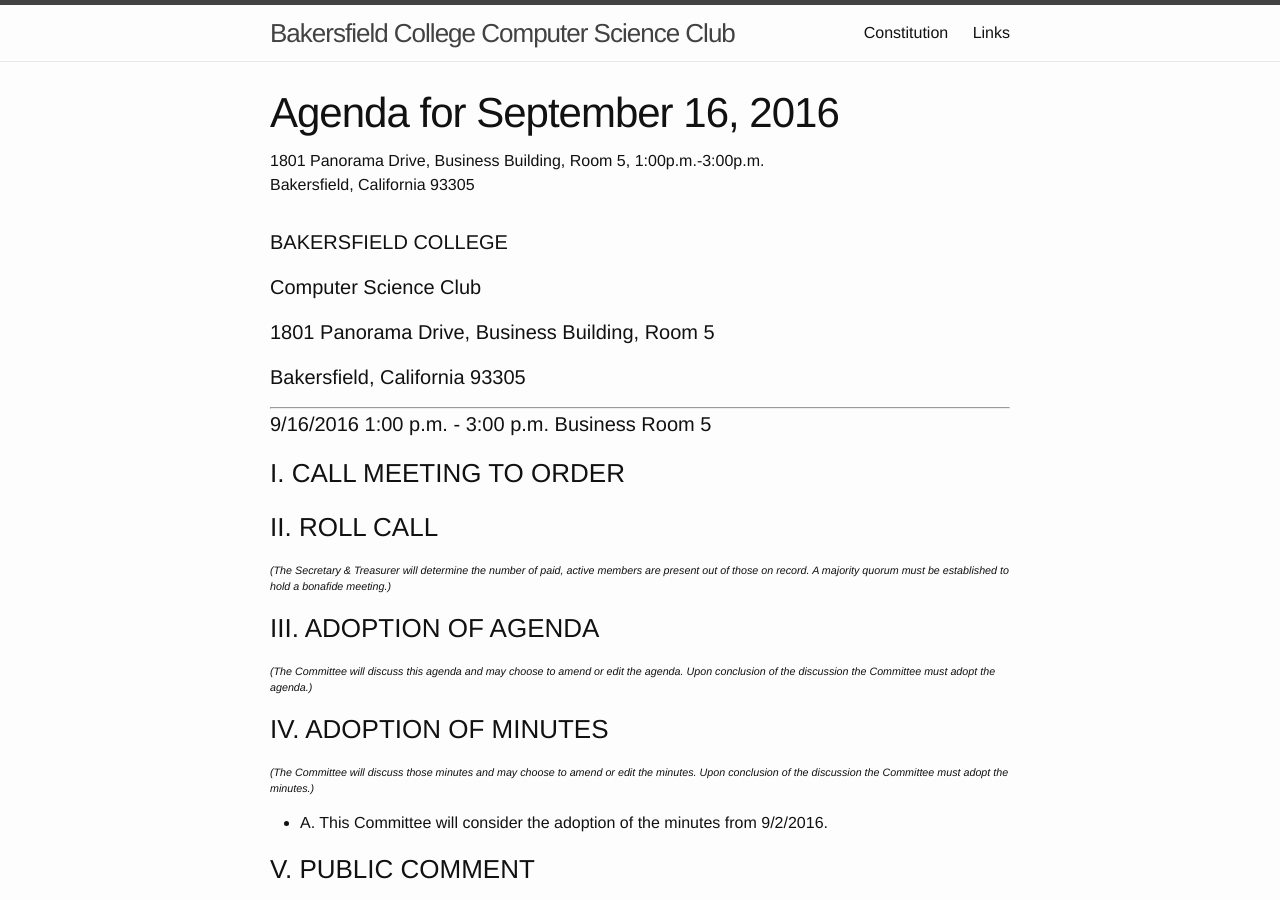
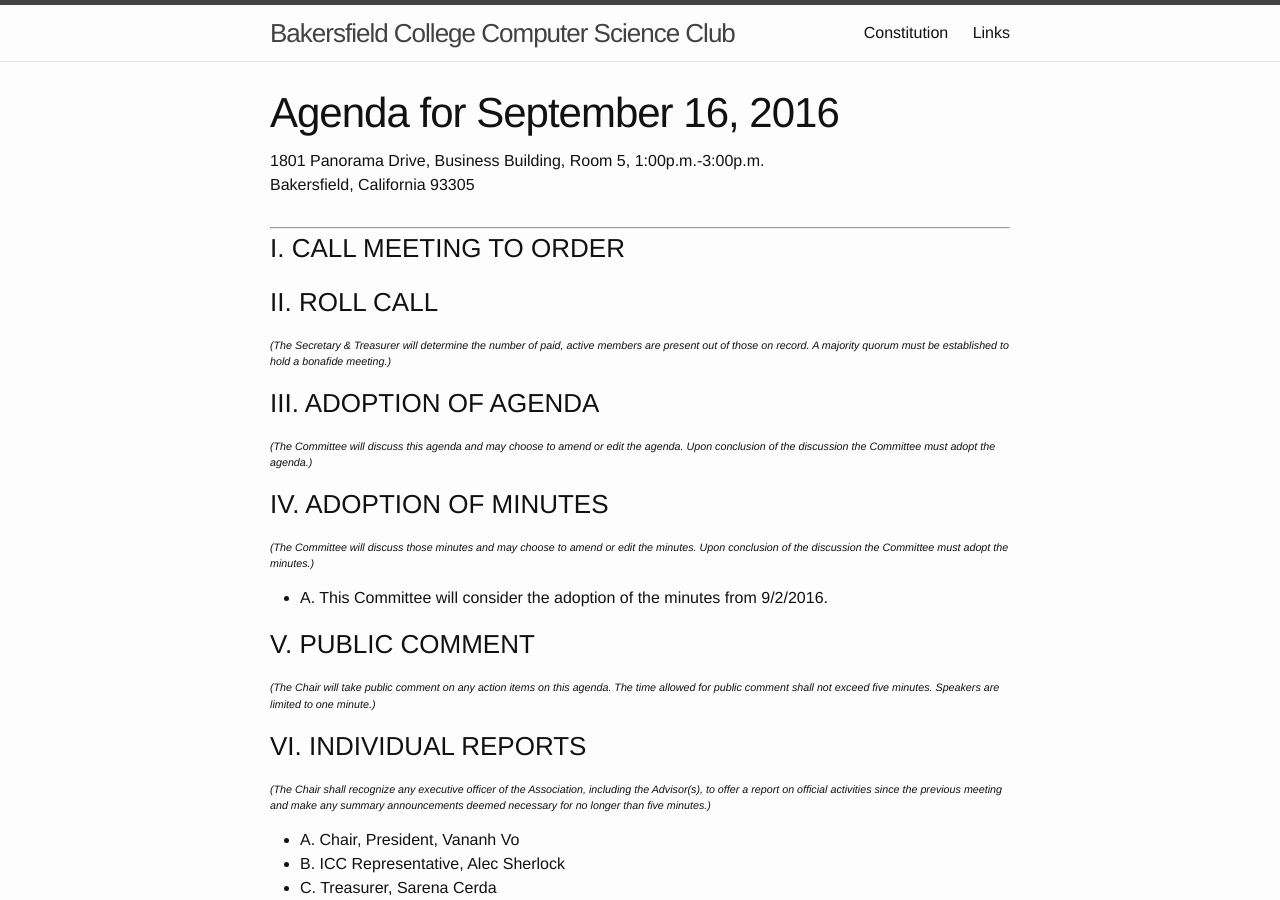
Before and after one commit to AICSC/aicsc.github.io, a Jekyll site: the page built from _posts/agenda/2016-09-16-agenda.markdown, in a window 1280 px wide and 900 px high. Built offline with Jekyll 4.4.1, drawn with Linux system fonts in a browser that asks for light colours.

Commit message:
small edits to old meeting minutes and agendas

```diff
--- a/_posts/agenda/2016-09-16-agenda.markdown
+++ b/_posts/agenda/2016-09-16-agenda.markdown
@@ -1,13 +1,6 @@
-#### BAKERSFIELD COLLEGE
 
-#### Computer Science Club
-
-#### 1801 Panorama Drive, Business Building, Room 5
-
-#### Bakersfield, California 93305
 ___
 
-#### 9/16/2016	1:00 p.m. - 3:00 p.m.	Business Room 5
 
 ### I.	CALL MEETING TO ORDER
 
--- a/_posts/minutes/2016-09-02-minutes.markdown
+++ b/_posts/minutes/2016-09-02-minutes.markdown
@@ -1,6 +1,6 @@
 ---
 ---
-# Minutes for September 2, 2016 Call Meeting to Order (1:05pm)
+# Call Meeting to Order (1:05pm)
   * Attendance
     - Talk about mass emailing and reminder
     - Walk through how to set up members
```
